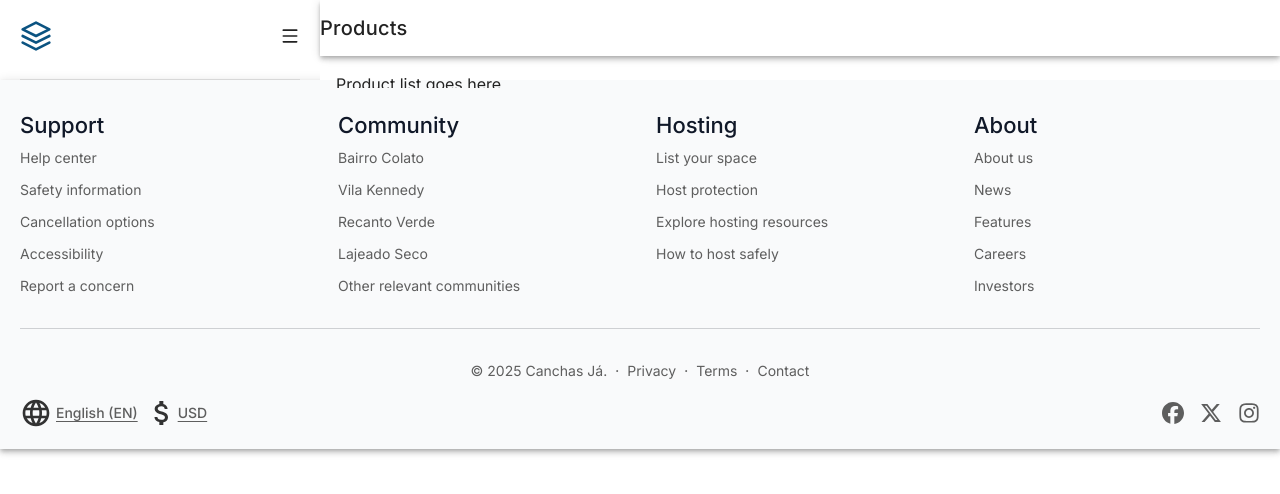
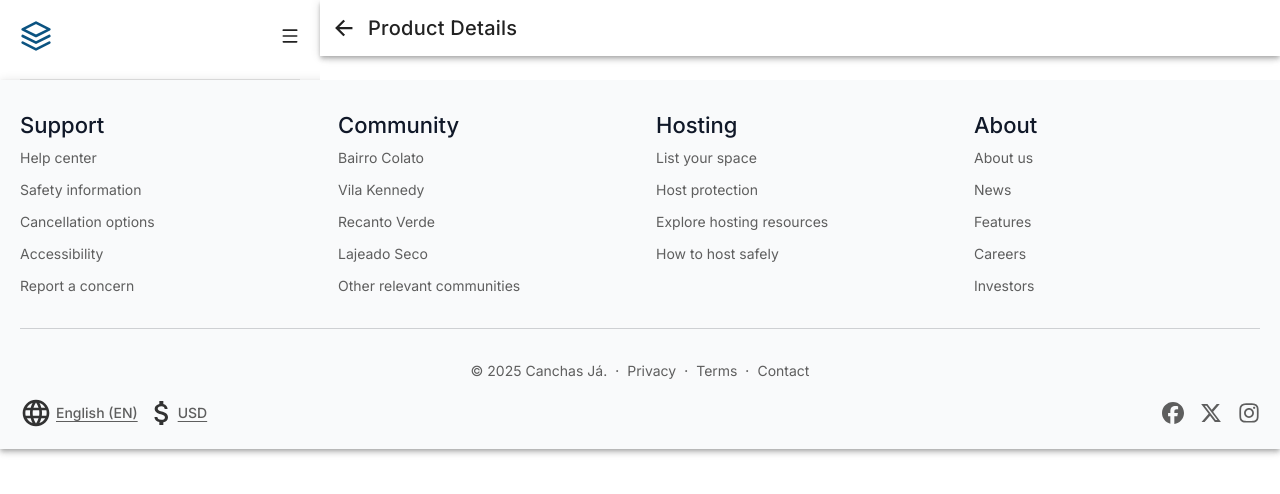
Before and after one commit to Bruno-RW/canchas-ja-mobile, a React (Vite) app: page /product/1 in a window 1280 px wide. Shown: the top 494 px of the page. Built offline with nearby package versions, Linux system fonts and the light colour scheme.

Commit message:
fixed bug when entering the product page

```diff
--- a/src/App.tsx
+++ b/src/App.tsx
@@ -5,7 +5,7 @@ import {
   setupIonicReact,
 } from "@ionic/react";
 import { IonReactRouter } from "@ionic/react-router";
-import { Route } from "react-router-dom";
+import { Route, Switch } from "react-router-dom";
 
 import "@ionic/react/css/core.css";
 // import "@ionic/react/css/normalize.css";
@@ -54,11 +54,7 @@ const App: React.FC = () => {
       <IonReactRouter>
         <IonSplitPane contentId="main">
           <IonRouterOutlet id="main">
-            {/* Root layout */}
-            <Route>
-              <NotFound />
-            </Route>
-
+            <Switch>
               {/* Default layout */}
               <Route exact path="/">
                 <DefaultLayout>
@@ -66,30 +62,42 @@ const App: React.FC = () => {
                 </DefaultLayout>
               </Route>
 
-            <Route path="/product">
+              <Route exact path="/product">
                 <DefaultLayout>
                   <ProductPage />
                 </DefaultLayout>
               </Route>
 
-            <Route path="/user/profile">
+              <Route exact path="/product/:id">
+                <DefaultLayout>
+                  <ProductPage />
+                </DefaultLayout>
+              </Route>
+
+              <Route exact path="/user/profile">
                 <DefaultLayout>
                   <ProfilePage />
                 </DefaultLayout>
               </Route>
 
               {/* Auth layout */}
-            <Route path="/login">
+              <Route exact path="/login">
                 <AuthLayout>
                   <LoginPage />
                 </AuthLayout>
               </Route>
 
-            <Route path="/signin">
+              <Route exact path="/signin">
                 <AuthLayout>
                   <SigninPage />
                 </AuthLayout>
               </Route>
+
+              {/* Catch all route for 404 */}
+              <Route>
+                <NotFound />
+              </Route>
+            </Switch>
           </IonRouterOutlet>
         </IonSplitPane>
       </IonReactRouter>
--- a/src/components/product/ProductCard.tsx
+++ b/src/components/product/ProductCard.tsx
@@ -59,18 +59,15 @@ const ProductCard: React.FC<ProductCardProps> = ({
       <div className="relative aspect-square overflow-hidden rounded-xl bg-gray-200 dark:bg-gray-700 mb-3">
 
         {/* Image */}
-        {/* {images.length > 0 ? (
-          <Image
+        {images.length > 0 ? (
+          <IonImg
             src={images[currentImageIndex]}
             alt={location}
-            width={100}
-            height={100}
             className="w-full h-full object-cover"
           />
         ) : (
           <div className="w-full h-full bg-gray-300 dark:bg-gray-600" />
-        )} */}
-        <div className="w-full h-full bg-gray-300 dark:bg-gray-600" />
+        )}
 
         {/* Discount Badge */}
         {discountPercentage && (
--- a/src/pages/default/product/index.tsx
+++ b/src/pages/default/product/index.tsx
@@ -1,15 +1,36 @@
 import React from 'react';
-import { IonPage, IonHeader, IonToolbar, IonTitle, IonContent } from '@ionic/react';
+import { IonPage, IonHeader, IonToolbar, IonTitle, IonContent, IonButtons, IonBackButton } from '@ionic/react';
+import { useParams, useLocation } from 'react-router-dom';
 
 const ProductPage: React.FC = () => {
+  const { id } = useParams<{ id: string }>();
+  const location = useLocation();
+
   return (
     <IonPage>
       <IonHeader>
         <IonToolbar>
-          <IonTitle>Products</IonTitle>
+          <IonButtons slot="start">
+            <IonBackButton defaultHref="/" />
+          </IonButtons>
+          <IonTitle>
+            {id ? 'Product Details' : 'Products'}
+          </IonTitle>
         </IonToolbar>
       </IonHeader>
-      <IonContent className="ion-padding">Product list goes here.</IonContent>
+      <IonContent className="ion-padding">
+        {id ? (
+          <>
+            <h2>Product ID: {id}</h2>
+            <p>Product details will be displayed here.</p>
+          </>
+        ) : (
+          <div>
+            <h2>Products</h2>
+            <p>Products list will be displayed here.</p>
+          </div>
+        )}
+      </IonContent>
     </IonPage>
   );
 };
```
Also changed, not shown: 1 other file (tests, documents, lock files or other folders). Lines whose indentation alone changed are shown as unchanged.
